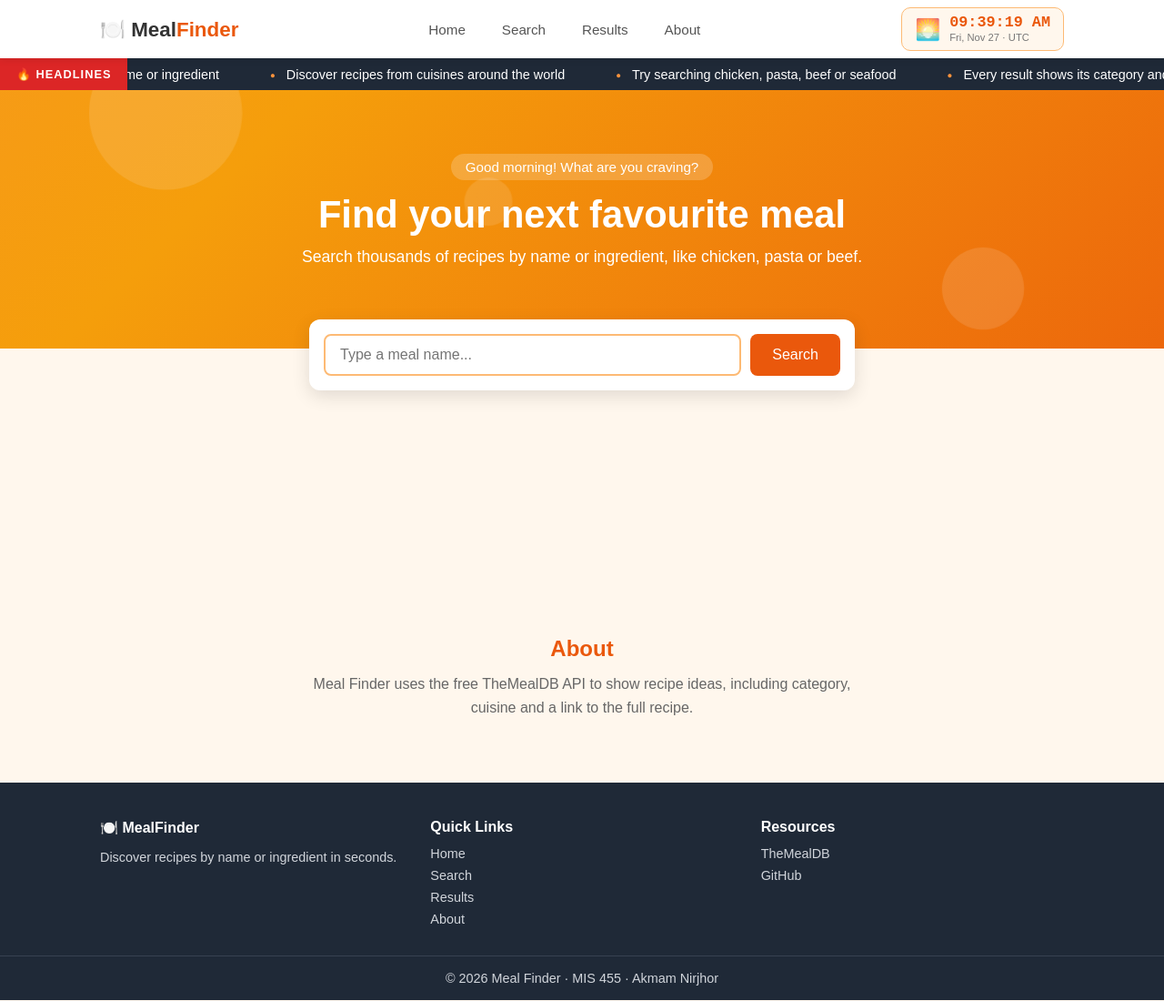
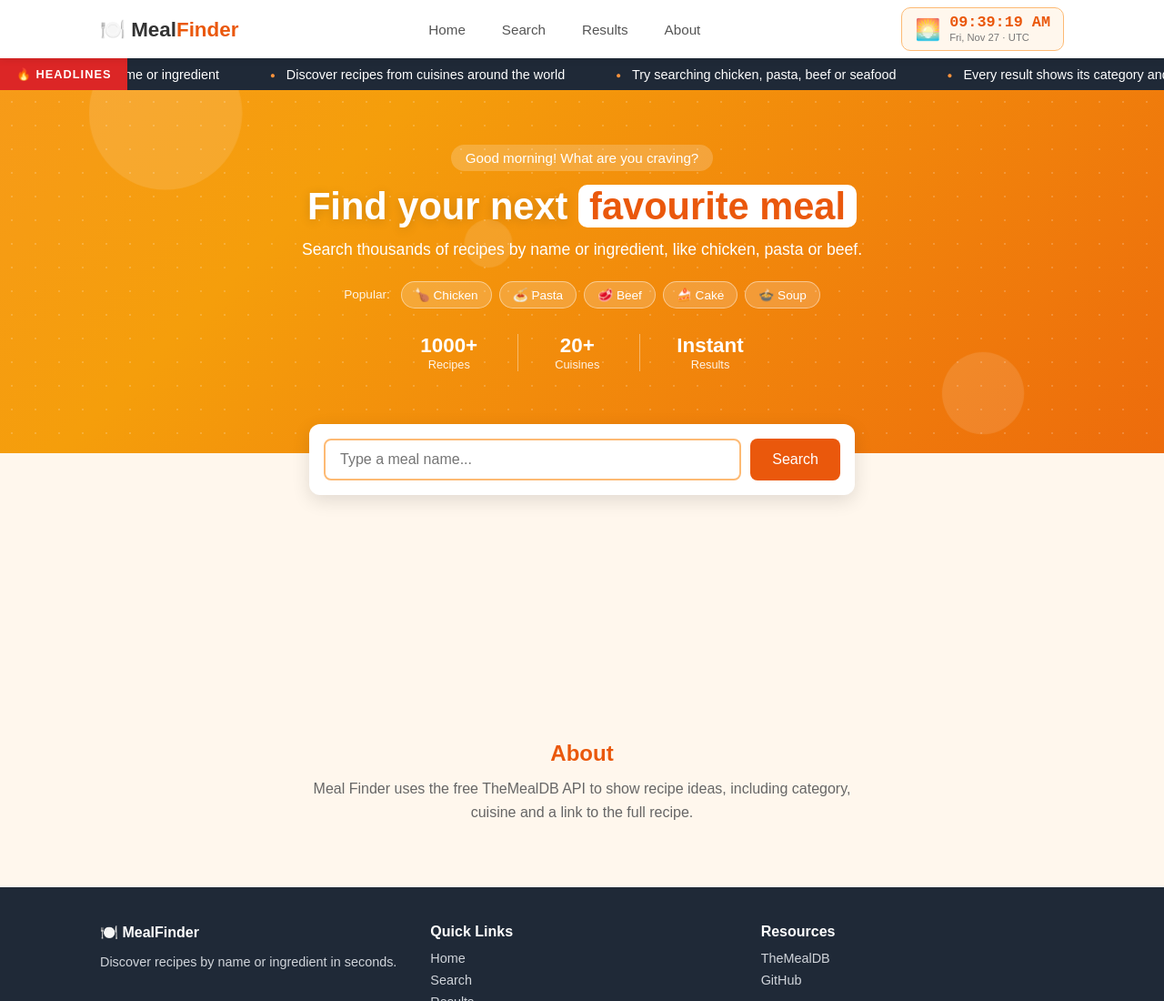
Before and after one commit to Akmam-Nirjhor/MIS_455_2030514_Akmam_Nirjhor, a plain HTML site: page index.html in a window 1280 px wide. Shown: the top 1100 px of the page at 91% size. Drawn offline with Linux system fonts and the light colour scheme.

Commit message:
Upgrade hero banner with chips and stats
Add highlighted headline, dot texture, popular search chips and a stats row.

```diff
--- a/index.html
+++ b/index.html
@@ -53,8 +53,23 @@
     <span class="shape shape-2"></span>
     <span class="shape shape-3"></span>
     <span class="greeting" id="greeting"></span>
-    <h1>Find your next favourite meal</h1>
+    <h1>Find your next <span class="highlight">favourite meal</span></h1>
     <p>Search thousands of recipes by name or ingredient, like chicken, pasta or beef.</p>
+
+    <div class="hero-chips">
+      <span class="chips-label">Popular:</span>
+      <button class="chip" data-query="Chicken">🍗 Chicken</button>
+      <button class="chip" data-query="Pasta">🍝 Pasta</button>
+      <button class="chip" data-query="Beef">🥩 Beef</button>
+      <button class="chip" data-query="Cake">🍰 Cake</button>
+      <button class="chip" data-query="Soup">🍲 Soup</button>
+    </div>
+
+    <div class="hero-stats">
+      <div class="stat"><strong>1000+</strong><span>Recipes</span></div>
+      <div class="stat"><strong>20+</strong><span>Cuisines</span></div>
+      <div class="stat"><strong>Instant</strong><span>Results</span></div>
+    </div>
   </header>
 
   <main>
--- a/meal-finder/style.css
+++ b/meal-finder/style.css
@@ -111,7 +111,7 @@ body {
   animation: gradientShift 14s ease infinite;
   color: white;
   text-align: center;
-  padding: 70px 20px 90px;
+  padding: 60px 20px 90px;
 }
 
 .hero h1 {
@@ -337,6 +337,96 @@ main {
   border-top: 1px solid #374151;
   text-align: center;
   padding: 16px 20px;
+}
+
+/* Banner extras */
+.hero::before {
+  content: "";
+  position: absolute;
+  inset: 0;
+  background-image: radial-gradient(rgba(255, 255, 255, 0.18) 1.5px, transparent 1.5px);
+  background-size: 26px 26px;
+  pointer-events: none;
+}
+
+.hero h1 {
+  max-width: 700px;
+  margin-left: auto;
+  margin-right: auto;
+  line-height: 1.2;
+  text-shadow: 0 2px 12px rgba(0, 0, 0, 0.15);
+}
+
+.highlight {
+  background: white;
+  color: #ea580c;
+  padding: 0 12px;
+  border-radius: 10px;
+  text-shadow: none;
+  white-space: nowrap;
+}
+
+.hero-chips {
+  position: relative;
+  display: flex;
+  flex-wrap: wrap;
+  justify-content: center;
+  align-items: center;
+  gap: 8px;
+  margin-top: 24px;
+  animation: fadeUp 0.8s 0.3s ease both;
+}
+
+.chips-label {
+  font-size: 0.85rem;
+  opacity: 0.9;
+  margin-right: 4px;
+}
+
+.chip {
+  padding: 6px 14px;
+  font-size: 0.85rem;
+  color: white;
+  background: rgba(255, 255, 255, 0.18);
+  border: 1px solid rgba(255, 255, 255, 0.45);
+  border-radius: 20px;
+  cursor: pointer;
+  transition: background 0.2s, color 0.2s, transform 0.2s;
+}
+
+.chip:hover {
+  background: white;
+  color: #ea580c;
+  transform: translateY(-2px);
+}
+
+.hero-stats {
+  position: relative;
+  display: flex;
+  justify-content: center;
+  gap: 40px;
+  margin-top: 28px;
+  animation: fadeUp 0.8s 0.4s ease both;
+}
+
+.stat {
+  display: flex;
+  flex-direction: column;
+  padding: 0 4px;
+}
+
+.stat + .stat {
+  padding-left: 40px;
+  border-left: 1px solid rgba(255, 255, 255, 0.4);
+}
+
+.stat strong {
+  font-size: 1.4rem;
+}
+
+.stat span {
+  font-size: 0.8rem;
+  opacity: 0.9;
 }
 
 /* News headline ticker */
@@ -577,4 +667,16 @@ main {
   .clock-date {
     display: none;
   }
+
+  .hero-stats {
+    gap: 20px;
+  }
+
+  .stat + .stat {
+    padding-left: 20px;
+  }
+
+  .highlight {
+    white-space: normal;
+  }
 }
--- a/script.js
+++ b/script.js
@@ -156,6 +156,17 @@ if ("IntersectionObserver" in window) {
   });
 }
 
+// Popular search chips in the banner
+var chips = document.querySelectorAll(".chip");
+
+chips.forEach(function (chip) {
+  chip.addEventListener("click", function () {
+    searchInput.value = chip.getAttribute("data-query");
+    searchMeals();
+    document.getElementById("results-section").scrollIntoView({ behavior: "smooth" });
+  });
+});
+
 // Button click
 searchBtn.addEventListener("click", searchMeals);
 
--- a/style.css
+++ b/style.css
@@ -111,7 +111,7 @@ body {
   animation: gradientShift 14s ease infinite;
   color: white;
   text-align: center;
-  padding: 70px 20px 90px;
+  padding: 60px 20px 90px;
 }
 
 .hero h1 {
@@ -337,6 +337,96 @@ main {
   border-top: 1px solid #374151;
   text-align: center;
   padding: 16px 20px;
+}
+
+/* Banner extras */
+.hero::before {
+  content: "";
+  position: absolute;
+  inset: 0;
+  background-image: radial-gradient(rgba(255, 255, 255, 0.18) 1.5px, transparent 1.5px);
+  background-size: 26px 26px;
+  pointer-events: none;
+}
+
+.hero h1 {
+  max-width: 700px;
+  margin-left: auto;
+  margin-right: auto;
+  line-height: 1.2;
+  text-shadow: 0 2px 12px rgba(0, 0, 0, 0.15);
+}
+
+.highlight {
+  background: white;
+  color: #ea580c;
+  padding: 0 12px;
+  border-radius: 10px;
+  text-shadow: none;
+  white-space: nowrap;
+}
+
+.hero-chips {
+  position: relative;
+  display: flex;
+  flex-wrap: wrap;
+  justify-content: center;
+  align-items: center;
+  gap: 8px;
+  margin-top: 24px;
+  animation: fadeUp 0.8s 0.3s ease both;
+}
+
+.chips-label {
+  font-size: 0.85rem;
+  opacity: 0.9;
+  margin-right: 4px;
+}
+
+.chip {
+  padding: 6px 14px;
+  font-size: 0.85rem;
+  color: white;
+  background: rgba(255, 255, 255, 0.18);
+  border: 1px solid rgba(255, 255, 255, 0.45);
+  border-radius: 20px;
+  cursor: pointer;
+  transition: background 0.2s, color 0.2s, transform 0.2s;
+}
+
+.chip:hover {
+  background: white;
+  color: #ea580c;
+  transform: translateY(-2px);
+}
+
+.hero-stats {
+  position: relative;
+  display: flex;
+  justify-content: center;
+  gap: 40px;
+  margin-top: 28px;
+  animation: fadeUp 0.8s 0.4s ease both;
+}
+
+.stat {
+  display: flex;
+  flex-direction: column;
+  padding: 0 4px;
+}
+
+.stat + .stat {
+  padding-left: 40px;
+  border-left: 1px solid rgba(255, 255, 255, 0.4);
+}
+
+.stat strong {
+  font-size: 1.4rem;
+}
+
+.stat span {
+  font-size: 0.8rem;
+  opacity: 0.9;
 }
 
 /* News headline ticker */
@@ -577,4 +667,16 @@ main {
   .clock-date {
     display: none;
   }
+
+  .hero-stats {
+    gap: 20px;
+  }
+
+  .stat + .stat {
+    padding-left: 20px;
+  }
+
+  .highlight {
+    white-space: normal;
+  }
 }
```
Also changed, not shown: meal-finder/index.html (+16 -1 lines), meal-finder/script.js (+11 -0 lines).
